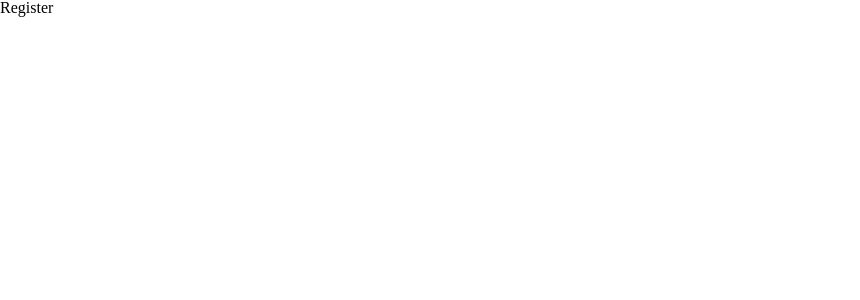
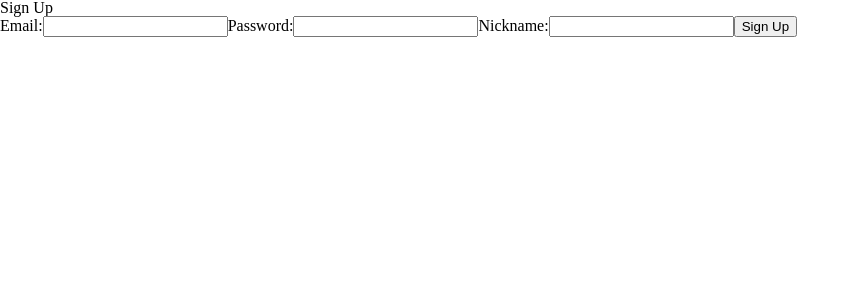
Before and after one commit to laluniax/booker, a React (Create React App) app: page /Register in a window 1280 px wide. Shown: the top 300 px of the page, without its empty margins (0-860 px from the left). Built offline with nearby package versions, Linux system fonts and the light colour scheme; no server answers.

Commit message:
로그인/회원가입 구현 완료/ 트리거사용

```diff
--- a/package.json
+++ b/package.json
@@ -4,6 +4,7 @@
   "private": true,
   "dependencies": {
     "@reduxjs/toolkit": "^2.0.1",
+    "@supabase/supabase-js": "^2.39.2",
     "@testing-library/jest-dom": "^5.14.1",
     "@testing-library/react": "^13.0.0",
     "@testing-library/user-event": "^13.2.1",
--- a/src/App.tsx
+++ b/src/App.tsx
@@ -3,6 +3,7 @@ import GlobalStyle from "./styles/globalStyle";
 import Router from "./shared/Router";
 
 const App = () => {
+
   return (
     <>
       <GlobalStyle />
--- /dev/null
+++ b/src/api/supabase.ts
@@ -0,0 +1,7 @@
+import { createClient } from "@supabase/supabase-js";
+
+const supabaseUrl: string = process.env.REACT_APP_SUPABASE_URL || '';
+const supabaseKey: string = process.env.REACT_APP_SUPABASE_KEY || '';
+const supabase = createClient(supabaseUrl, supabaseKey);
+
+export {supabase}
--- a/src/pages/login/Login.tsx
+++ b/src/pages/login/Login.tsx
@@ -1,7 +1,41 @@
-import React from "react";
+import React, { useRef, useState } from 'react';
+import { supabase } from '../../api/supabase';
 
 const Login = () => {
-  return <div>Login</div>;
+  const emailRef = useRef<HTMLInputElement | null>(null);
+  const [password, setPassword] = useState('');
+
+  //사용자 가입
+  const signInWithEmail = async () => {
+    try {
+      const { data, error } = await supabase.auth.signInWithPassword({
+        email:emailRef.current?.value || '',
+        password: password,
+      });
+
+      if (error) {
+        console.error('로그인중 오류 발생', error);
+      } else {
+        console.log('로그인 성공', data);
+
+        // 로그인 성공 후 추가 작업 수행
+        alert("로그인완료")
+      }
+    } catch (error) {
+      console.error('로그인중 오류 발생', error);
+    }
+  };
+
+  return (
+    <div>
+      <h2>Login </h2>
+      <label>Email:</label>
+      <input type="email" ref={emailRef} />
+      <label>Password:</label>
+      <input type="password" value={password} onChange={(e) => setPassword(e.target.value)} />
+      <button onClick={signInWithEmail}>Sign Up</button>
+    </div>
+  );
 };
 
 export default Login;
--- a/src/pages/login/Register.tsx
+++ b/src/pages/login/Register.tsx
@@ -1,7 +1,61 @@
-import React from "react";
+import React, { useRef, useState } from 'react';
+import { supabase } from '../../api/supabase';
+import { useNavigate } from 'react-router-dom';
 
 const Register = () => {
-  return <div>Register</div>;
+  const emailRef = useRef<HTMLInputElement | null>(null);
+  const [password, setPassword] = useState('');
+  const nicknameRef = useRef<HTMLInputElement | null>(null);
+  const navigation = useNavigate();
+
+  const SignUpHandler = async () => {
+    try {
+
+      //회원가입
+      const { data, error } = await supabase.auth.signUp({
+        email: emailRef.current?.value || '',
+        password: password,
+        options: {
+          data: {
+            nickname: nicknameRef.current?.value || '',
+          },
+        },
+      });
+
+      if (error) {
+        console.error('회원가입 중 오류 발생:', error);
+        return;
+      }
+
+    //테이블에 회원가입 데이터
+      // await supabase.from('users').upsert([
+      //   {
+      //     id: data.user?.id,
+      //     email: emailRef.current?.value || '',
+      //     nickname: nicknameRef.current?.value || '',
+      //   },
+      // ]);
+
+      console.log('회원가입 성공:', data);
+      alert('회원가입 완료');
+      navigation('/login');
+    } catch (error) {
+      console.error('회원가입 중 오류 발생:', error);
+    }
+  };
+
+  return (
+    <div>
+      <h2>Sign Up</h2>
+      <label>Email:</label>
+      <input type="email" ref={emailRef} />
+      <label>Password:</label>
+      <input type="password" value={password} onChange={(e) => setPassword(e.target.value)} />
+      <label>Nickname:</label>
+      <input type="text" ref={nicknameRef} />
+      <button onClick={SignUpHandler}>Sign Up</button>
+    </div>
+  );
 };
 
 export default Register;
```
Also changed, not shown: 2 other files (tests, documents, lock files or other folders).
